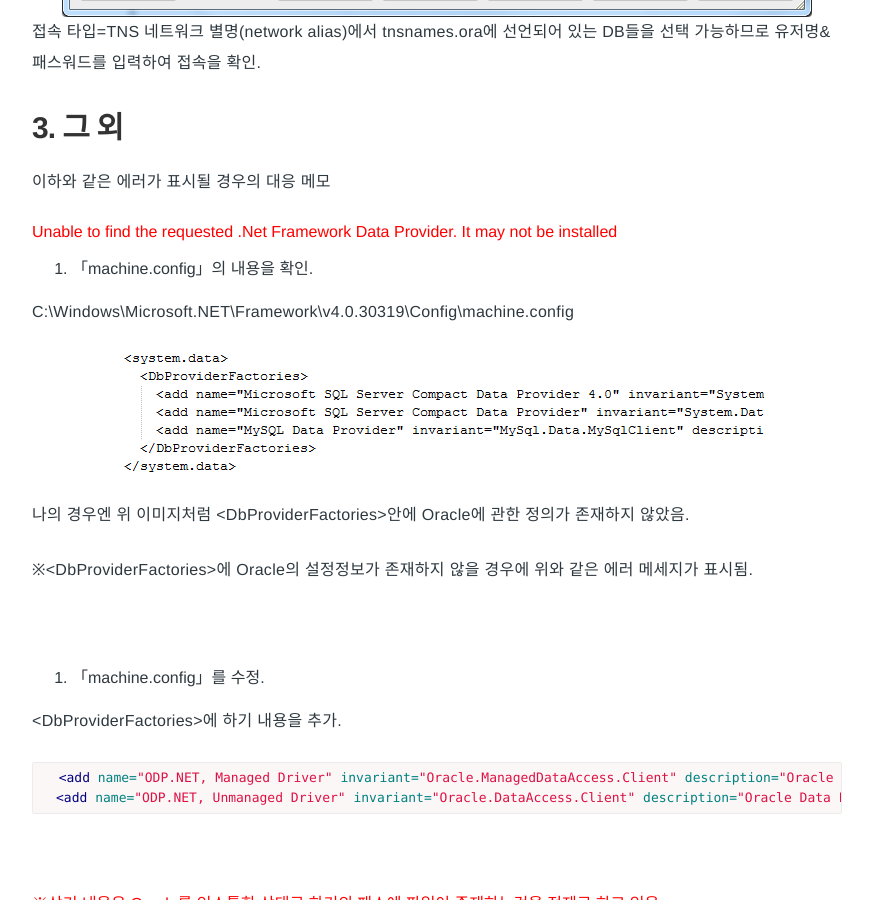
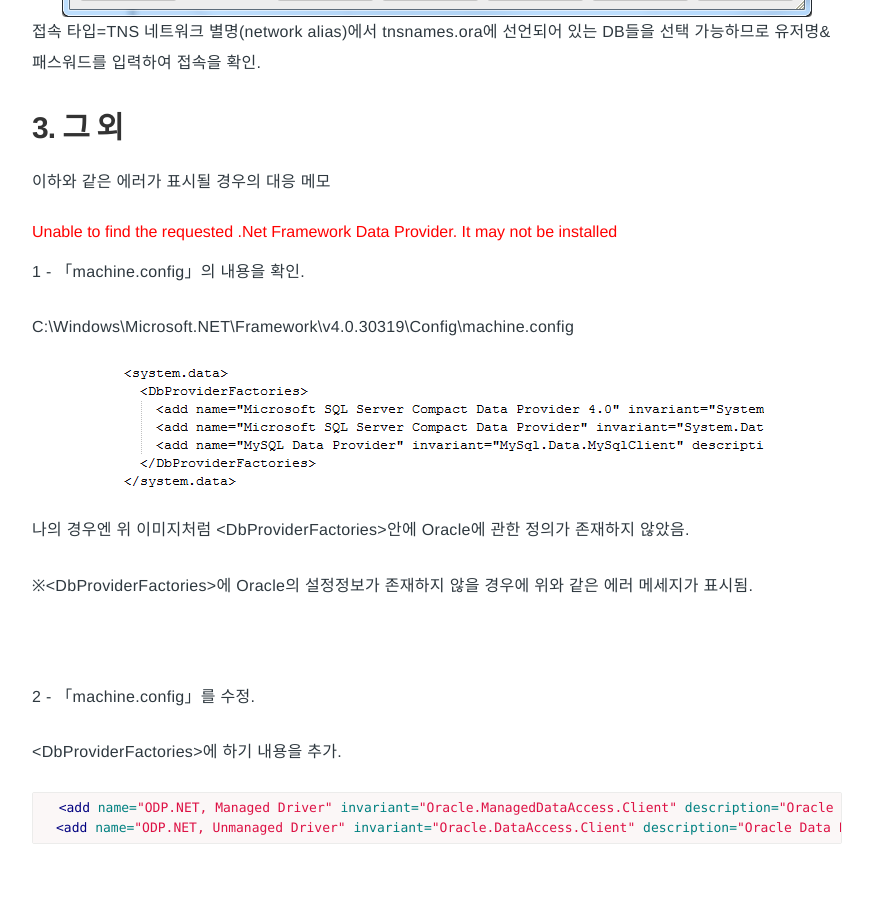
Before and after one commit to Pie001/pie001.github.io, a Jekyll site: the page built from _posts/2016-12-22-0019.md, in a window 1280 px wide and 900 px high, scrolled down 5972 px. Shown: the whole window, without its empty margins (203-1076 px from the left). Built offline with Jekyll 4.4.1, drawn with Linux system fonts in a browser that asks for light colours; comment, search, counter and statistics services are not loaded.

Commit message:
Update 2016-12-22-0019.md

```diff
--- a/_posts/2016-12-22-0019.md
+++ b/_posts/2016-12-22-0019.md
@@ -86,7 +86,7 @@ sqldeveloper-4.1.3.20.78-x64.zip를 다운로드 한다.
 <font color="red">Unable to find the requested .Net Framework Data Provider. It may not be installed</font>
 
 
-1. 「machine.config」의 내용을 확인.
+1 - 「machine.config」의 내용을 확인.
 
 C:\Windows\Microsoft.NET\Framework\v4.0.30319\Config\machine.config
 
@@ -98,7 +98,7 @@ C:\Windows\Microsoft.NET\Framework\v4.0.30319\Config\machine.config
 
 <br>
 
-2. 「machine.config」를 수정.
+2 - 「machine.config」를 수정.
 
 <DbProviderFactories\>에 하기 내용을 추가.
 
```
